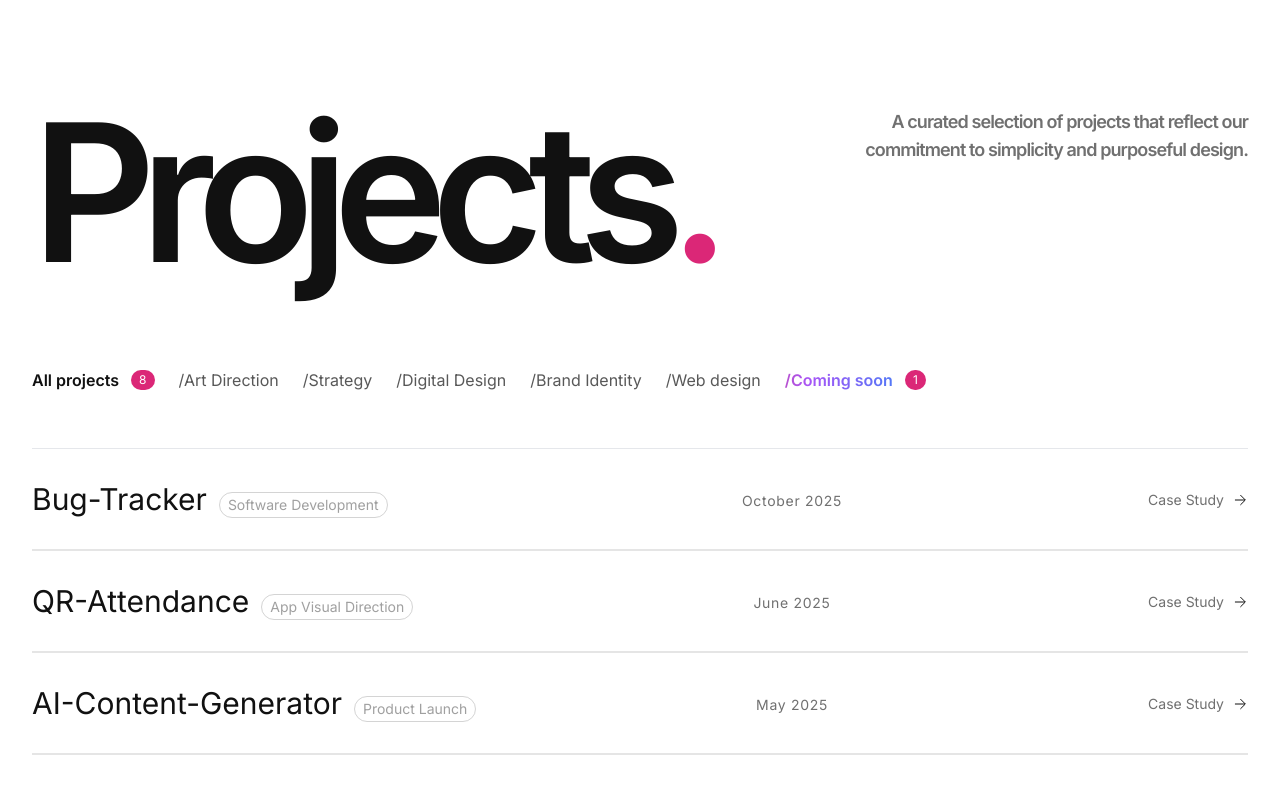
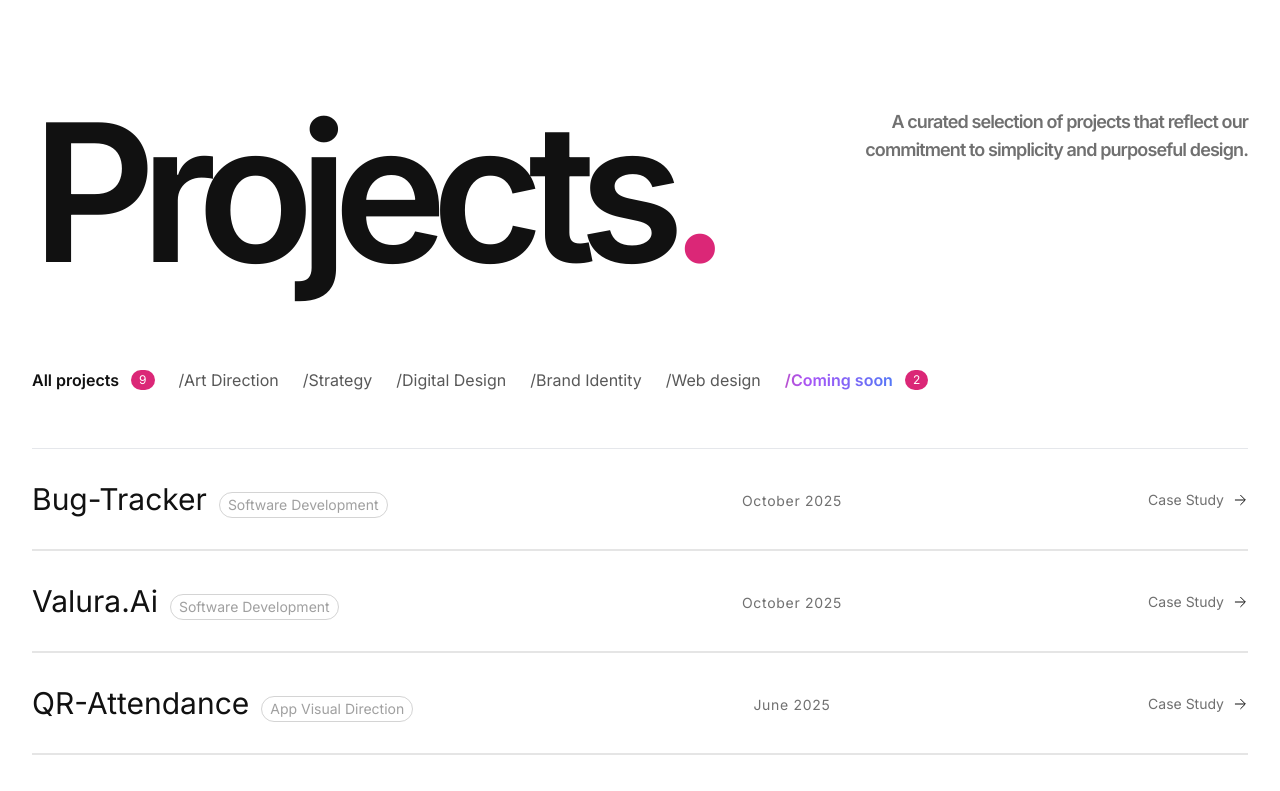
Before and after one commit to zdawan/projects, a React (Create React App) app: page / in a window 1280 px wide. Shown: the top 791 px of the page. Built offline with nearby package versions, Linux system fonts and the light colour scheme; the HTML template or start-up script is replaced by a standard one.

Commit message:
Intial commit

```diff
--- a/src/data/projects.js
+++ b/src/data/projects.js
@@ -21,6 +21,13 @@ export const projects = [
   {
     id: "ai-powered-bug-tracker",
     title: "Bug-Tracker",
+    year: "October 2025",
+    type: "Software Development",
+    categories: ["/Coming soon"],
+    image: Wireframe,
+  },{
+    id: "gold-investment-app",
+    title: "Valura.Ai",
     year: "October 2025",
     type: "Software Development",
     categories: ["/Coming soon"],
```
